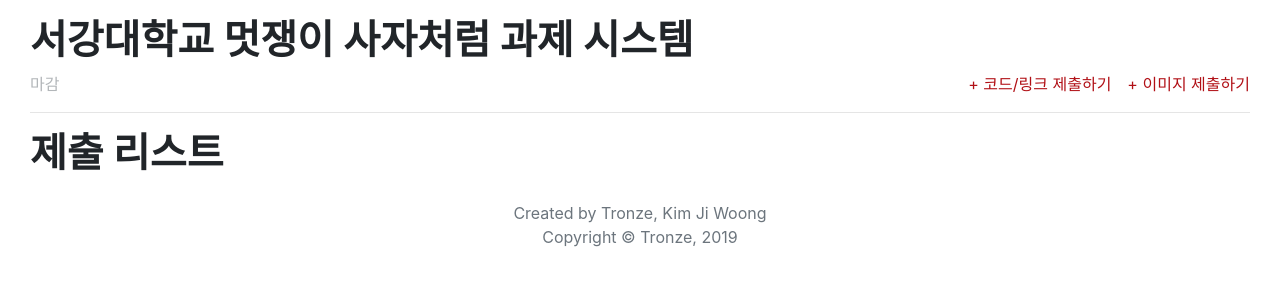
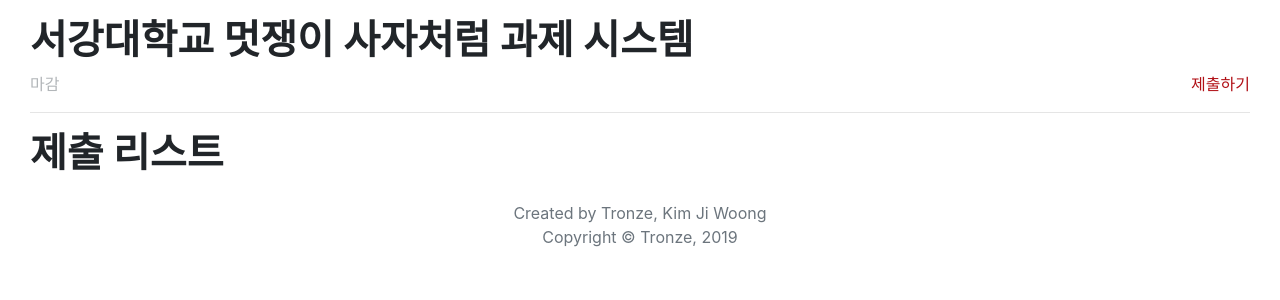
Before and after one commit to tronze/LikeLion, a Django app: template assignment/templates/assignment/detail.html in a window 1280 px wide. Shown: the part 59-359 px from the top of the page. Run offline with Django 3.2, Linux system fonts and the light colour scheme; the template is opened without the code that fills it, so the values that code supplies are empty; some libraries are stand-ins or nearby versions.

Commit message:
Assignment update

```diff
--- a/assignment/templates/assignment/detail.html
+++ b/assignment/templates/assignment/detail.html
@@ -15,8 +15,9 @@
     <div class="d-flex">
         <span class="sub-color">{{ assignment.due_date }} 마감</span>
         {% if not timeup %}
-        <a class="main-color ml-auto" href="{% url 'assignment-submit' pk=assignment.pk %}">+ 코드/링크 제출하기</a>
-        <a class="main-color ml-3" href="{% url 'assignment-submit-image' pk=assignment.pk %}">+ 이미지 제출하기</a>
+        <a class="main-color ml-auto" href="#">제출하기</a>
+{#        <a class="main-color ml-3" href="{% url 'assignment-submit' pk=assignment.pk %}">+ 코드/링크 제출하기</a>#}
+{#        <a class="main-color ml-3" href="{% url 'assignment-submit-image' pk=assignment.pk %}">+ 이미지 제출하기</a>#}
         {% endif %}
     </div>
     <div>
--- a/assignment/views.py
+++ b/assignment/views.py
@@ -102,7 +102,7 @@ class AssignmentSubmitImageView(LoginRequiredMixin, CreateView):
 class SubmitUpdateView(LoginRequiredMixin, UpdateView):
     template_name = 'assignment/update.html'
     model = Submit
-    fields = ('content',)
+    fields = ('title', 'content',)
     context_object_name = 'submit'
 
     def get_context_data(self, **kwargs):
```
